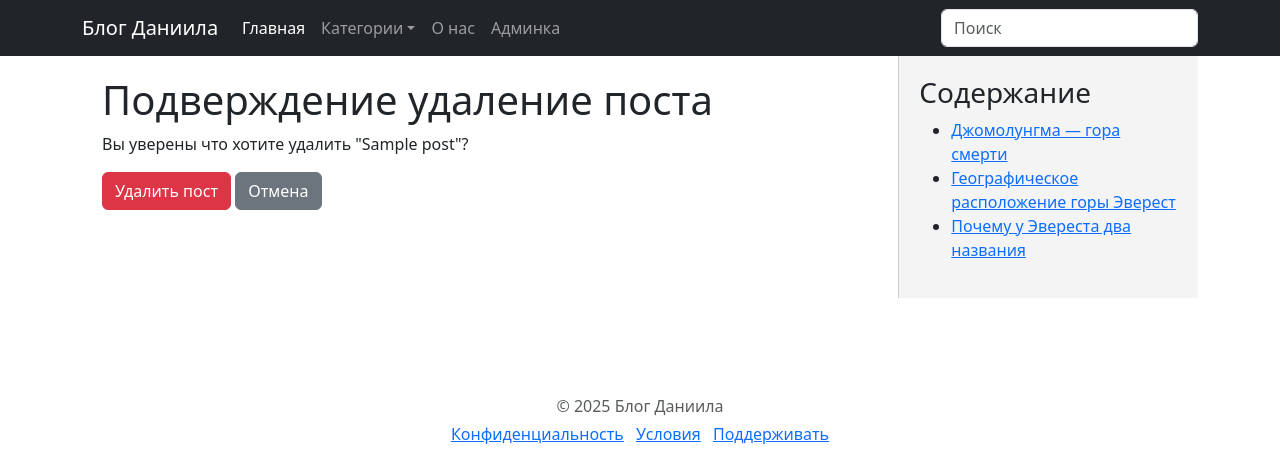
After one commit to Daniel-sh1/blog, a Django app: page /manager/post/delete/1/ in a window 1280 px wide. The commit adds this page. Shown: the top 450 px of the page. Run offline with Django 5.2, Linux system fonts and the light colour scheme; tables that the repository leaves empty hold one stand-in row (values such as "Sample post"); some libraries are stand-ins or nearby versions.

Commit message:
add Delete Post View

```diff
--- /dev/null
+++ b/blog/templates/deletepost.html
@@ -0,0 +1,19 @@
+{% extends "base.html" %}
+
+{% load crispy_forms_tags %}
+
+{% block title %}
+    Подверждение удаление поста
+{% endblock %}
+{% block content %}
+<h1>Подверждение удаление поста</h1>
+<p>Вы уверены что хотите удалить "{{post.title}}"?</p>
+<form method="post">
+    {% csrf_token %}
+    {{ form|crispy }}
+<div class="form-group">
+    <button class="btn btn-danger" type="submit">Удалить пост</button>
+    <a class="btn btn-secondary" href="{% url 'adminpost' %}">Отмена</a>
+</div>
+</form>
+{% endblock %}
--- a/blog/templates/manager.html
+++ b/blog/templates/manager.html
@@ -29,7 +29,7 @@
         </a>
       </td>
       <td>
-        <a class="btn btn-danger" href="#"
+        <a class="btn btn-danger" href="{% url 'admindeletepost' post.id %}"
         style="--bs-btn-padding-y: .25rem; --bs-btn-padding-x: .5rem; --bs-btn-font-size: .75rem;">
             Удалить
         </a>
--- a/blog/urls.py
+++ b/blog/urls.py
@@ -5,7 +5,8 @@
     PostsByCategoryListView,
     AdminPostUpdateView,
     AdminPostCreateView,
-    AdminPostsListView
+    AdminPostsListView,
+    AdminPostDeleteView
     )
 
 urlpatterns = [
@@ -17,4 +18,5 @@
     path('manager/post', AdminPostsListView.as_view(), name="adminpost"),
     path('manager/post/update/<int:pk>', AdminPostUpdateView.as_view(), name="admineditpost"),
     path('manager/post/create', AdminPostCreateView.as_view(), name="admincreatepost"),
+    path('manager/post/delete/<int:pk>/', AdminPostDeleteView.as_view(), name="admindeletepost"),
 ]
--- a/blog/views.py
+++ b/blog/views.py
@@ -1,8 +1,8 @@
 from django.shortcuts import render
-from django.views.generic import ListView, DetailView, UpdateView, CreateView
+from django.views.generic import ListView, DetailView, UpdateView, CreateView, DeleteView
 from .models import Categories, Post
 from .forms import PostForm
-from django.urls import reverse_lazy
+#from django.urls import reverse_lazy
 
 # def index(request):
 #     posts = Post.objects.all()
@@ -68,4 +68,8 @@
     success_url = "/"
 
 # For super User
-# class AdminPostDeleteView()
+class AdminPostDeleteView(DeleteView):
+    model = Post
+    template_name = "deletepost.html"
+    context_object_name = "post"
+    success_url = "/"
```
